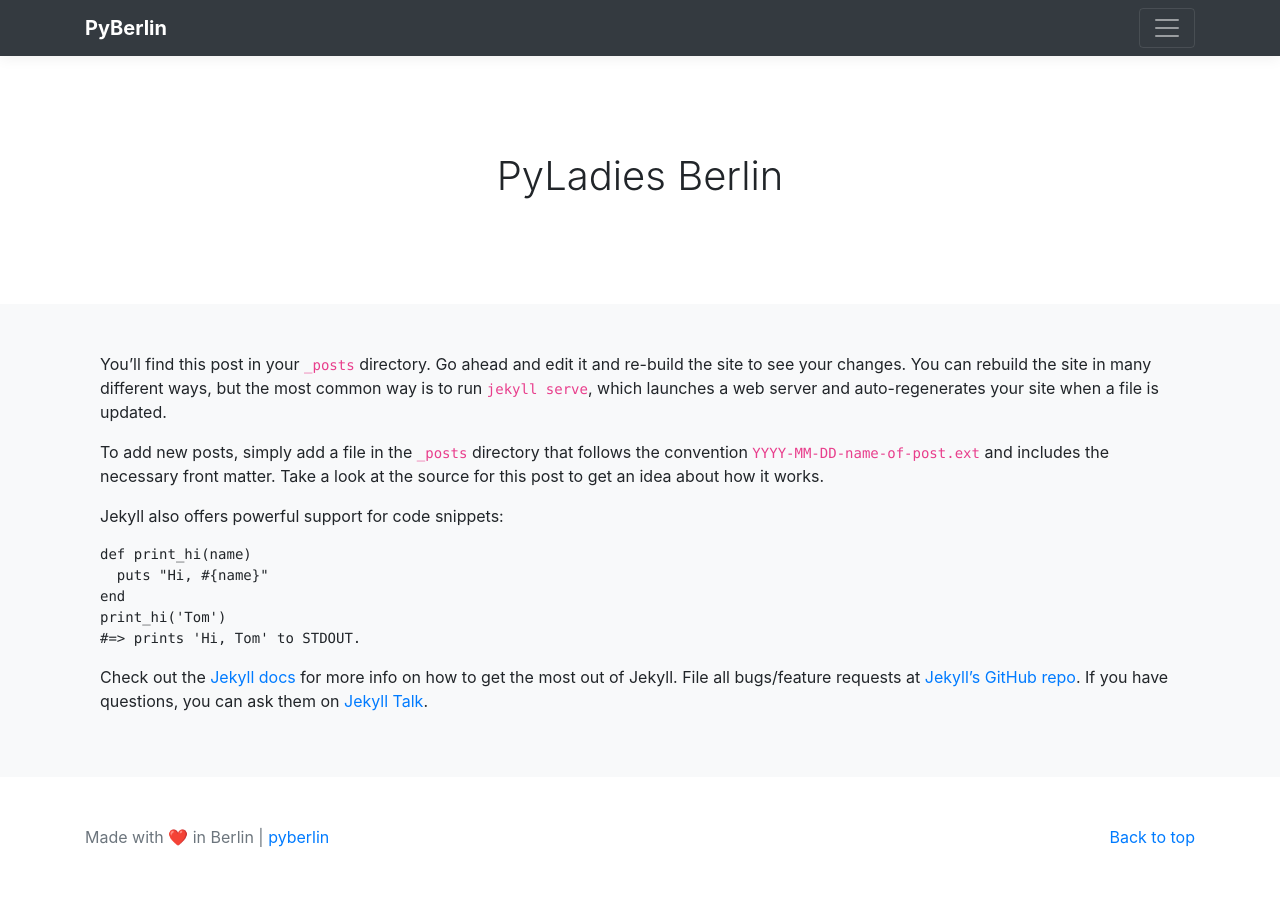
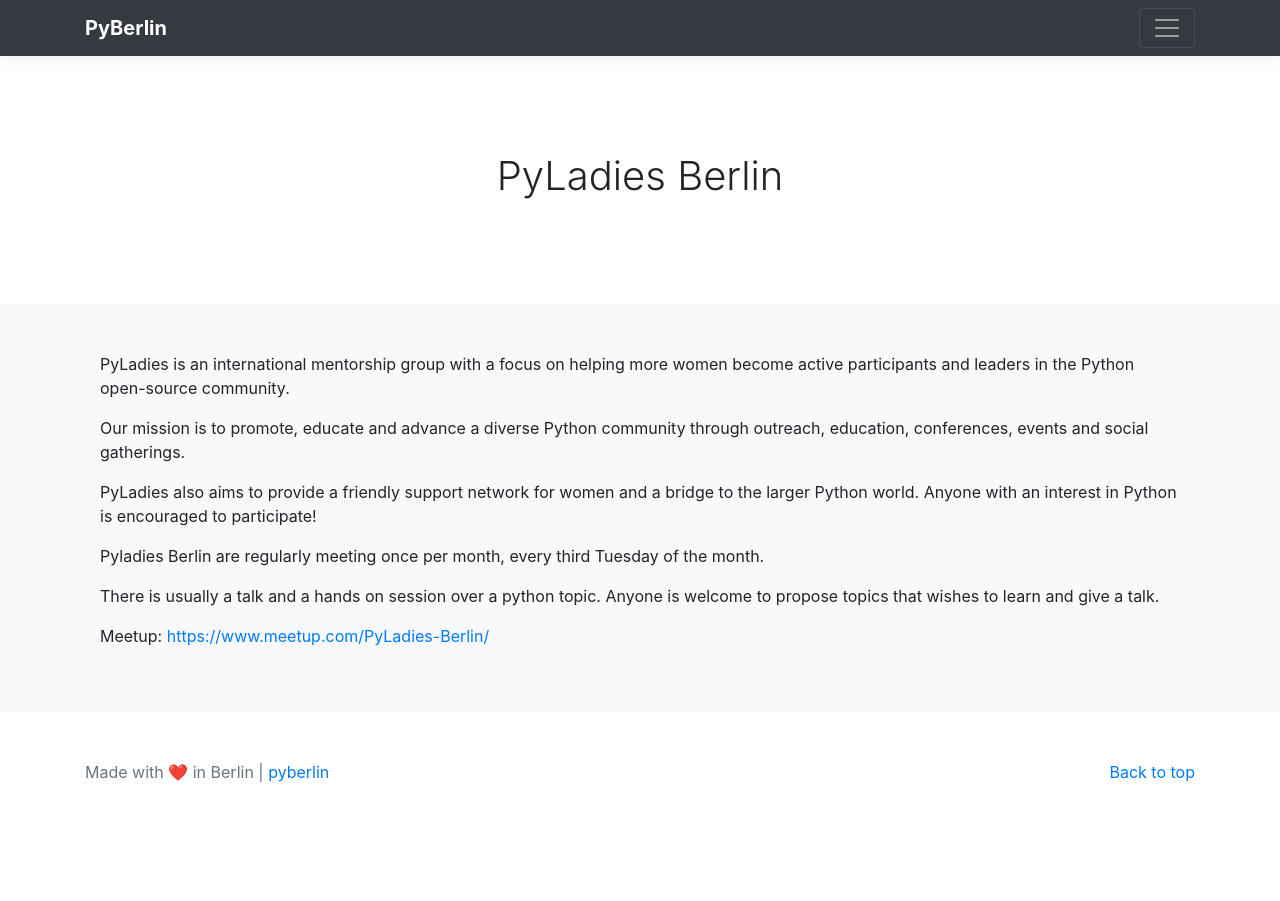
Before and after one commit to pyberlin/pyberlin.github.io, a Jekyll site: the page built from _posts/2018-08-20-pyladies-berlin.markdown, in a window 1280 px wide. Built offline with Jekyll 4.4.1, drawn with Linux system fonts in a browser that asks for light colours.

Commit message:
Add description for PyLadies meetup

```diff
--- a/_posts/2018-08-20-pyladies-berlin.markdown
+++ b/_posts/2018-08-20-pyladies-berlin.markdown
@@ -5,22 +5,17 @@ date:   2018-08-21 11:15:24 +0200
 categories: jekyll update
 image: pyladies.jpeg
 ---
-You’ll find this post in your `_posts` directory. Go ahead and edit it and re-build the site to see your changes. You can rebuild the site in many different ways, but the most common way is to run `jekyll serve`, which launches a web server and auto-regenerates your site when a file is updated.
 
-To add new posts, simply add a file in the `_posts` directory that follows the convention `YYYY-MM-DD-name-of-post.ext` and includes the necessary front matter. Take a look at the source for this post to get an idea about how it works.
+PyLadies is an international mentorship group with a focus on helping more women become active participants and leaders in the Python open-source community.
 
-Jekyll also offers powerful support for code snippets:
+Our mission is to promote, educate and advance a diverse Python community through outreach, education, conferences, events and social gatherings.
 
-{% highlight ruby %}
-def print_hi(name)
-  puts "Hi, #{name}"
-end
-print_hi('Tom')
-#=> prints 'Hi, Tom' to STDOUT.
-{% endhighlight %}
+PyLadies also aims to provide a friendly support network for women and a bridge to the larger Python world. Anyone with an interest in Python is encouraged to participate!
 
-Check out the [Jekyll docs][jekyll-docs] for more info on how to get the most out of Jekyll. File all bugs/feature requests at [Jekyll’s GitHub repo][jekyll-gh]. If you have questions, you can ask them on [Jekyll Talk][jekyll-talk].
+Pyladies Berlin are regularly meeting once per month, every third Tuesday of the month.
 
-[jekyll-docs]: https://jekyllrb.com/docs/home
-[jekyll-gh]:   https://github.com/jekyll/jekyll
-[jekyll-talk]: https://talk.jekyllrb.com/
+There is usually a talk and a hands on session over a python topic. Anyone is welcome to propose topics that wishes to learn and give a talk.
+
+Meetup: [https://www.meetup.com/PyLadies-Berlin/][meetup]
+
+[meetup]:   https://www.meetup.com/PyLadies-Berlin/
```
